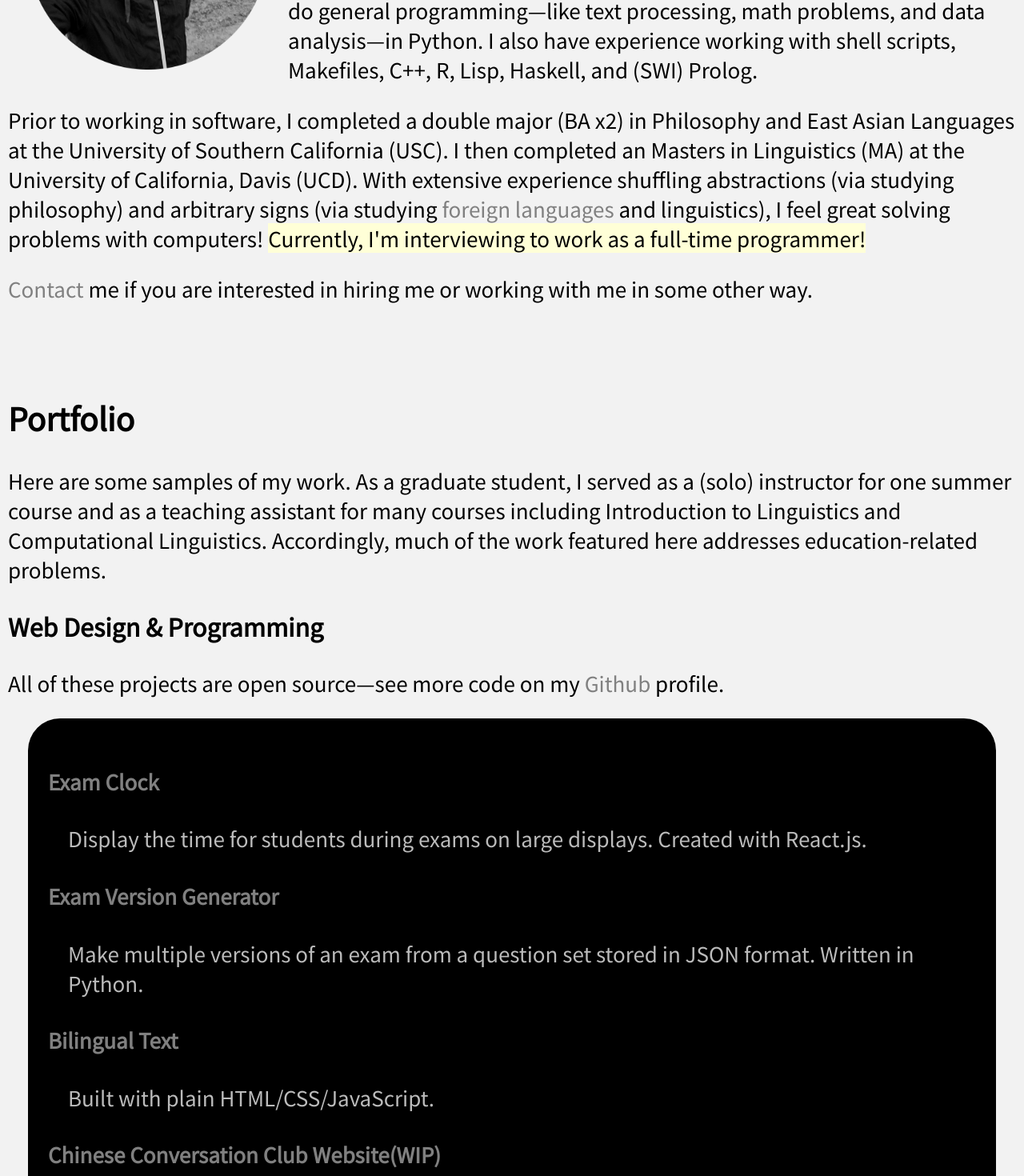
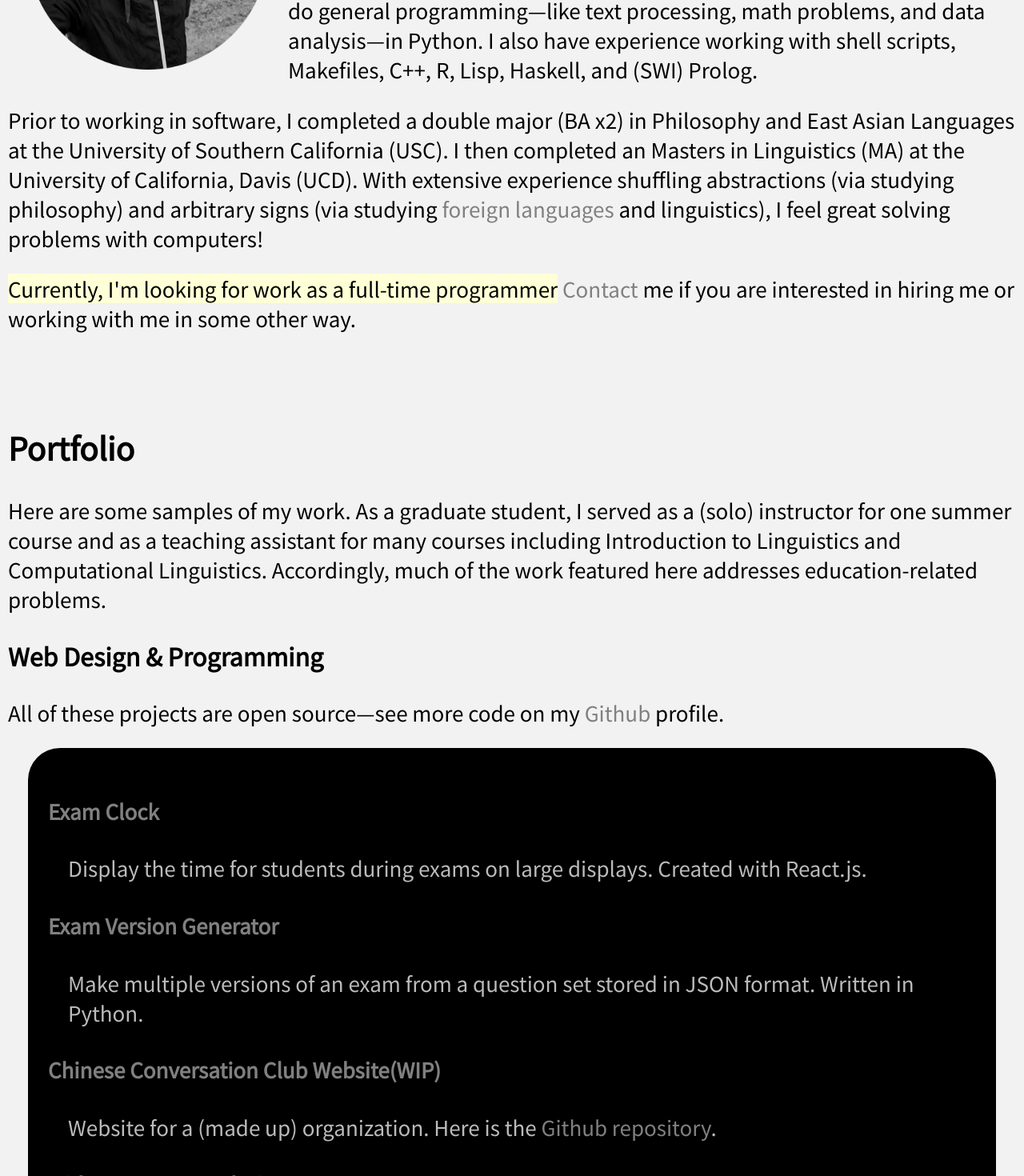
Before and after one commit to captainalan/me, a React (Create React App) app: page / in a window 1280 px wide. Shown: the part 520-1990 px from the top of the page at 80% size. Built offline with nearby package versions, Linux system fonts and the light colour scheme.

Commit message:
Minor updates to README and main site

```diff
--- a/src/App.js
+++ b/src/App.js
@@ -27,8 +27,8 @@ class App extends Component {
             profile_img_src={ require("./images/github_profile.png") }
           >
             <p>I am a full-stack web developer based in Northern California. I mainly work on front-end things using vanilla JavaScript, HTML/CSS, and React.js. On the back-end I have worked with Node.js, Express.js, SQL, and MongoDB. I do general programming—like text processing, math problems, and data analysis—in Python. I also have experience working with shell scripts, Makefiles, C++, R, Lisp, Haskell, and (SWI) Prolog.</p>
-            <p>Prior to working in software, I completed a double major (BA x2) in Philosophy and East Asian Languages at the University of Southern California (USC). I then completed an Masters in Linguistics (MA) at the University of California, Davis (UCD). With extensive experience shuffling abstractions (via studying philosophy) and arbitrary signs (via studying <a href="#languages">foreign languages</a> and linguistics), I feel great solving problems with computers! <span className="Highlighted">Currently, I'm interviewing to work as a full-time programmer!</span></p>
-            <p> <a href="#contact">Contact</a> me if you are interested in hiring me or working with me in some other way.</p>
+            <p>Prior to working in software, I completed a double major (BA x2) in Philosophy and East Asian Languages at the University of Southern California (USC). I then completed an Masters in Linguistics (MA) at the University of California, Davis (UCD). With extensive experience shuffling abstractions (via studying philosophy) and arbitrary signs (via studying <a href="#languages">foreign languages</a> and linguistics), I feel great solving problems with computers! </p>
+            <p><span className="Highlighted">Currently, I'm looking for work as a full-time programmer</span> <a href="#contact">Contact</a> me if you are interested in hiring me or working with me in some other way.</p>
           </AboutMe>
           <Portfolio>
             <p>Here are some samples of my work. As a graduate student, I served as a (solo) instructor for one summer course and as a teaching assistant for many courses including Introduction to Linguistics and Computational Linguistics. Accordingly, much of the work featured here addresses education-related problems.</p>
@@ -42,9 +42,6 @@ class App extends Component {
 
               <h4><a href="https://captainalan.github.io/exam-version-generator/">Exam Version Generator</a></h4>
               <p className="Description">Make multiple versions of an exam from a question set stored in JSON format. Written in Python.</p>
-
-              <h4><a href="https://captainalan.github.io/bilingual-text/">Bilingual Text</a></h4>
-              <p className="Description">Built with plain HTML/CSS/JavaScript.</p>
 
               <h4><a href="https://captainalan.github.io/chinese-conversation/">Chinese Conversation Club Website(WIP)</a></h4>
               <p className="Description">Website for a (made up) organization. Here is the <a href="https://github.com/captainalan/chinese-conversation">Github repository</a>.</p>
```
Also changed, not shown: 1 other file (tests, documents, lock files or other folders).
